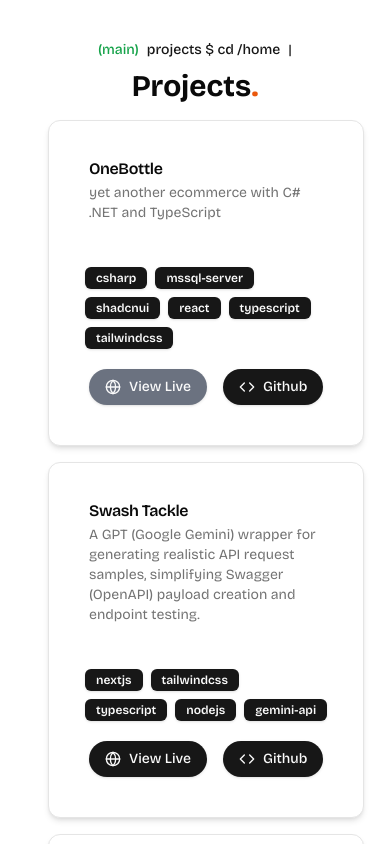
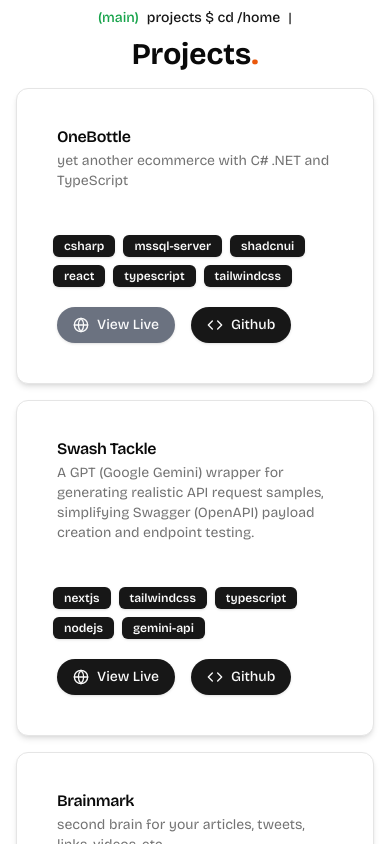
Before and after one commit to kshetritej/kshetritej, a Next.js app: page /projects in a window 390 px wide. Shown: the top 844 px of the page. Built offline with nearby package versions, Linux system fonts and the light colour scheme; a web font is replaced by a local one.

Commit message:
fix: responsiveness of projects page in mobile view

```diff
--- a/app/projects/page.tsx
+++ b/app/projects/page.tsx
@@ -7,7 +7,7 @@
 
 export default function Projects() {
     return (
-        <div className="flex flex-col items-center justify-center  p-8">
+        <div className="flex flex-col items-center justify-center  md:p-8">
             <Link className="flex" href={'/'}>
                 <Button variant={'link'}>
                     <span className="text-green-600">(main)</span> projects $ cd /home <span className="animate animate-pulse">|</span>
```
